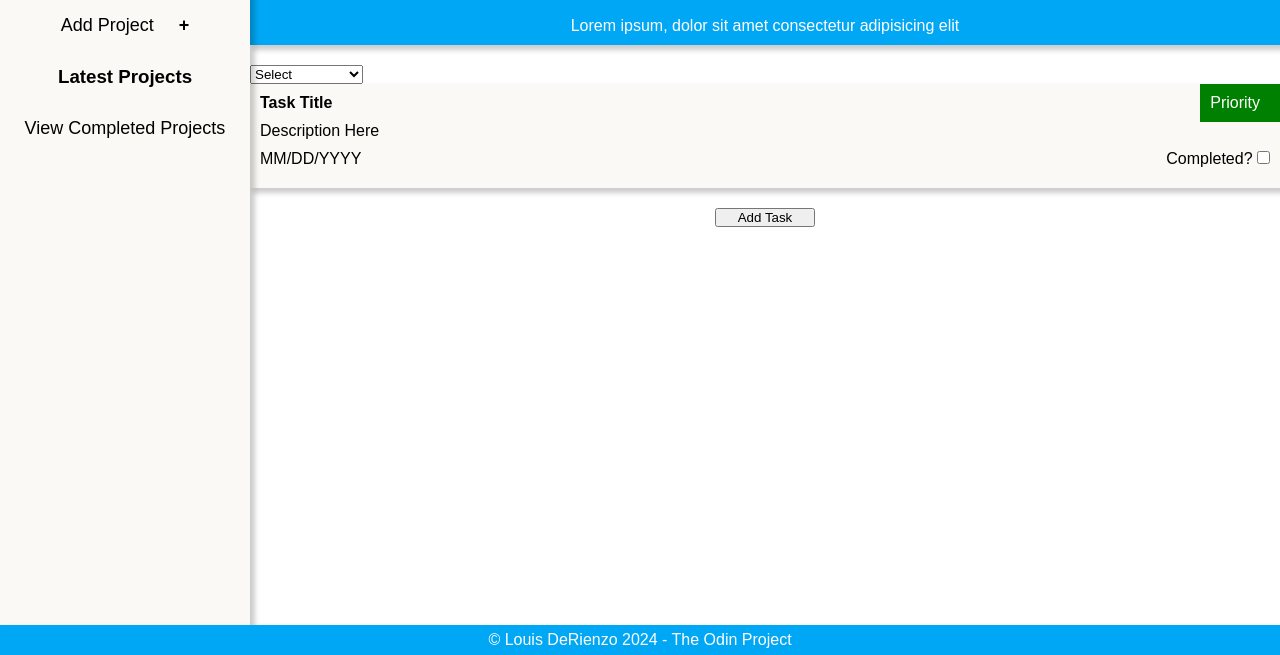
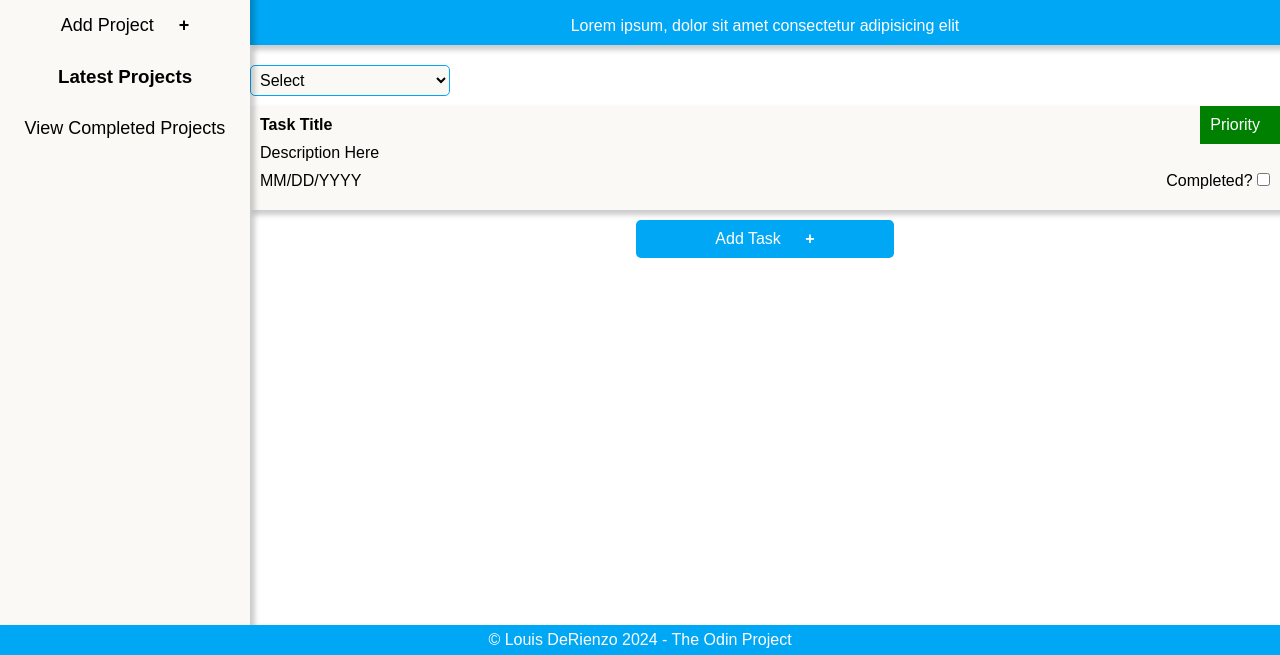
Before and after one commit to GetLouied/TaskFlow, a website built with webpack: page src/index.html in a window 1280 px wide. Shown: the part 145-800 px from the top of the page. Built offline with nearby package versions, Linux system fonts and the light colour scheme.

Commit message:
Add Dropdown menu for Sort, and style buttons

```diff
--- a/src/index.html
+++ b/src/index.html
@@ -56,7 +56,7 @@
                     </label>
                 </div>
             </div>
-            <button class="taskBtn">Add Task</button>
+            <button class="taskBtn">Add Task <span class="addPlus">+</span></button>
         </main>
 
 
--- a/src/styles.css
+++ b/src/styles.css
@@ -216,8 +216,40 @@ footer {
     padding: 10px 10px 10px 0px;
 }
 
+#sorting {
+    width: 200px;
+    padding: 5px;
+    margin-bottom: 10px;
+    background-color: var(--off-white);
+    border: 1px solid var(--main-blue);
+    border-radius: 5px;
+    font-size: 16px;
+    font-family: "poppins", sans-serif;
+    transition: background-color 0.3s ease, border-color 0.3s ease;
+}
+
+#sorting:hover, #sorting:focus {
+    background-color: var(--main-blue);
+    color: white;
+    border-color: var(--off-white);
+}
+
 .taskBtn {
-    width: 100px;
+    background-color: var(--main-blue);
+    color: white;
+    border: none;
+    padding: 10px 20px;
+    border-radius: 5px;
+    font-size: 16px;
+    font-family: "poppins", sans-serif;
+    cursor: pointer;
+    transition: background-color 0.3s ease, box-shadow 0.3s ease;
+    width: 25%;
     align-self: center;
-    margin-top: 20px;
+    margin-top: 10px;
 }
+
+.taskBtn:hover {
+    background-color: darkblue;
+    box-shadow: 2px 2px 4px rgba(0, 0, 0, 0.2);
+}
```
